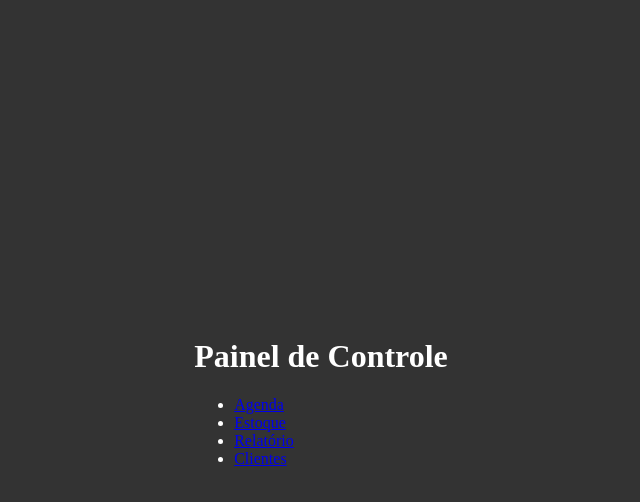
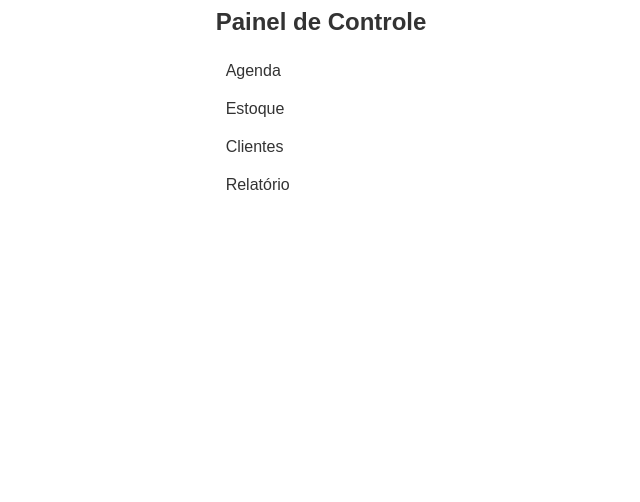
Before and after one commit to ClemarPiccini/Barber-Controller-Front, a React (Create React App) app: page /dashboard in a window 1280 px wide. Shown: the top 502 px of the page, without its empty margins (319-959 px from the left). Built offline with nearby package versions, Linux system fonts and the light colour scheme.

Commit message:
att pages

```diff
--- a/public/index.html
+++ b/public/index.html
@@ -1,43 +1,23 @@
 <!DOCTYPE html>
-<html lang="en">
+<html lang="pt-Br">
+
   <head>
+
     <meta charset="utf-8" />
     <link rel="icon" href="%PUBLIC_URL%/favicon.ico" />
     <meta name="viewport" content="width=device-width, initial-scale=1" />
     <meta name="theme-color" content="#000000" />
-    <meta
-      name="description"
-      content="Web site created using create-react-app"
-    />
+    <meta name="description" content="Web site created using create-react-app" />
     <link rel="apple-touch-icon" href="%PUBLIC_URL%/logo192.png" />
-    <!--
-      manifest.json provides metadata used when your web app is installed on a
-      user's mobile device or desktop. See https://developers.google.com/web/fundamentals/web-app-manifest/
-    -->
     <link rel="manifest" href="%PUBLIC_URL%/manifest.json" />
-    <!--
-      Notice the use of %PUBLIC_URL% in the tags above.
-      It will be replaced with the URL of the `public` folder during the build.
-      Only files inside the `public` folder can be referenced from the HTML.
 
-      Unlike "/favicon.ico" or "favicon.ico", "%PUBLIC_URL%/favicon.ico" will
-      work correctly both with client-side routing and a non-root public URL.
-      Learn how to configure a non-root public URL by running `npm run build`.
-    -->
-    <title>React App</title>
+    <title>Barber Controller</title>
+
   </head>
+
   <body>
     <noscript>You need to enable JavaScript to run this app.</noscript>
     <div id="root"></div>
-    <!--
-      This HTML file is a template.
-      If you open it directly in the browser, you will see an empty page.
+  </body>
 
-      You can add webfonts, meta tags, or analytics to this file.
-      The build step will place the bundled scripts into the <body> tag.
-
-      To begin the development, run `npm start` or `yarn start`.
-      To create a production bundle, use `npm run build` or `yarn build`.
-    -->
-  </body>
 </html>
--- a/src/ pages/Agenda.jsx
+++ b/src/ pages/Agenda.jsx
@@ -1,13 +1,54 @@
 import React from 'react';
 import './styles.css';
+import { useState } from 'react';
 
 function Agenda() {
+  const [compromissos, setCompromissos] = useState([]);
+
+  function criarCompromisso(titulo, data, hora) {
+    const novoCompromisso = {
+      titulo,
+      data,
+      hora
+    };
+
+    setCompromissos([...compromissos, novoCompromisso]);
+  }
+
+  function editarCompromisso(id, titulo, data, hora) {
+    const compromisso = compromissos.find(compromisso => compromisso.id === id);
+
+    compromisso.titulo = titulo;
+    compromisso.data = data;
+    compromisso.hora = hora;
+
+    setCompromissos([...compromissos.filter(compromisso => compromisso.id !== id), compromisso]);
+  }
+
+  function excluirCompromisso(id) {
+    setCompromissos(compromissos.filter(compromisso => compromisso.id !== id));
+  }
+
   return (
     <div>
-      <h1> Agenda </h1>
+      <h1>Agenda</h1>
       <ul>
-
+        {compromissos.map((compromisso, i) => (
+          <li key={i}>
+            <strong>{compromisso.titulo}</strong>
+            <p>{compromisso.data}</p>
+            <p>{compromisso.hora}</p>
+            <button onClick={() => editarCompromisso(compromisso.id, compromisso.titulo, compromisso.data, compromisso.hora)}>Editar</button>
+            <button onClick={() => excluirCompromisso(compromisso.id)}>Excluir</button>
+          </li>
+        ))}
       </ul>
+      <form onSubmit={e => e.preventDefault()}>
+        <input type="text" placeholder="Título" />
+        <input type="date" placeholder="Data" />
+        <input type="time" placeholder="Hora" />
+        <button type="submit">Criar</button>
+      </form>
     </div>
   );
 }
--- a/src/ pages/Clientes.jsx
+++ b/src/ pages/Clientes.jsx
@@ -1,13 +1,54 @@
 import React from 'react';
 import './styles.css';
+import { useState } from 'react';
 
 function Clientes() {
+  const [clientes, setClientes] = useState([]);
+
+  function criarCliente(nome, telefone, email) {
+    const novoCliente = {
+      nome,
+      telefone,
+      email
+    };
+
+    setClientes([...clientes, novoCliente]);
+  }
+
+  function editarCliente(id, nome, telefone, email) {
+    const cliente = clientes.find(cliente => cliente.id === id);
+
+    cliente.nome = nome;
+    cliente.telefone = telefone;
+    cliente.email = email;
+
+    setClientes([...clientes.filter(cliente => cliente.id !== id), cliente]);
+  }
+
+  function excluirCliente(id) {
+    setClientes(clientes.filter(cliente => cliente.id !== id));
+  }
+
   return (
     <div>
       <h1>Clientes</h1>
       <ul>
-
+        {clientes.map((cliente, i) => (
+          <li key={i}>
+            <strong>{cliente.nome}</strong>
+            <p>{cliente.telefone}</p>
+            <p>{cliente.email}</p>
+            <button onClick={() => editarCliente(cliente.id, cliente.nome, cliente.telefone, cliente.email)}>Editar</button>
+            <button onClick={() => excluirCliente(cliente.id)}>Excluir</button>
+          </li>
+        ))}
       </ul>
+      <form onSubmit={e => e.preventDefault()}>
+        <input type="text" placeholder="Nome" />
+        <input type="text" placeholder="Telefone" />
+        <input type="text" placeholder="Email" />
+        <button type="submit">Criar</button>
+      </form>
     </div>
   );
 }
--- a/src/ pages/Dashboard.jsx
+++ b/src/ pages/Dashboard.jsx
@@ -1,17 +1,20 @@
 import React from 'react';
-import { Link } from 'react-router-dom';
 import './styles.css';
 
 function Dashboard() {
   return (
     <div>
       <h1>Painel de Controle</h1>
-      <ul>
-        <li><Link to="/agenda">Agenda</Link></li>
-        <li><Link to="/estoque">Estoque</Link></li>
-        <li><Link to="/relatorio">Relatório</Link></li>
-        <li><Link to="/clientes">Clientes</Link></li>
-      </ul>
+      <nav onClick={() => {
+        document.querySelector('nav').classList.toggle('open');
+      }}>
+        <ul>
+          <li><a href="agenda">Agenda</a></li>
+          <li><a href="estoque">Estoque</a></li>
+          <li><a href="clientes">Clientes</a></li>
+          <li><a href="relatorio">Relatório</a></li>
+        </ul>
+      </nav>
     </div>
   );
 }
--- a/src/ pages/Estoque.jsx
+++ b/src/ pages/Estoque.jsx
@@ -1,13 +1,50 @@
 import React from 'react';
 import './styles.css';
+import { useState } from 'react';
 
 function Estoque() {
+  const [produtos, setProdutos] = useState([]);
+
+  function criarProduto(nome, quantidade) {
+    const novoProduto = {
+      nome,
+      quantidade
+    };
+
+    setProdutos([...produtos, novoProduto]);
+  }
+
+  function editarProduto(id, nome, quantidade) {
+    const produto = produtos.find(produto => produto.id === id);
+
+    produto.nome = nome;
+    produto.quantidade = quantidade;
+
+    setProdutos([...produtos.filter(produto => produto.id !== id), produto]);
+  }
+
+  function excluirProduto(id) {
+    setProdutos(produtos.filter(produto => produto.id !== id));
+  }
+
   return (
     <div>
       <h1>Estoque</h1>
       <ul>
-
+        {produtos.map((produto, i) => (
+          <li key={i}>
+            <strong>{produto.nome}</strong>
+            <p>{produto.quantidade}</p>
+            <button onClick={() => editarProduto(produto.id, produto.nome, produto.quantidade)}>Editar</button>
+            <button onClick={() => excluirProduto(produto.id)}>Excluir</button>
+          </li>
+        ))}
       </ul>
+      <form onSubmit={e => e.preventDefault()}>
+        <input type="text" placeholder="Nome" />
+        <input type="number" placeholder="Quantidade" />
+        <button type="submit">Criar</button>
+      </form>
     </div>
   );
 }
--- a/src/ pages/Relatorio.jsx
+++ b/src/ pages/Relatorio.jsx
@@ -1,13 +1,38 @@
 import React from 'react';
 import './styles.css';
+import { useState } from 'react';
 
 function Relatorio() {
+  const [vendas, setVendas] = useState([]);
+  const [agendamentos, setAgendamentos] = useState([]);
+
+  function exportarRelatorio(tipoRelatorio, dataInicial, dataFinal) {
+    const dados = tipoRelatorio === "vendas" ? vendas : agendamentos;
+
+    const blob = new Blob([JSON.stringify(dados)], { type: "application/json" });
+
+    const link = document.createElement("a");
+    link.href = window.URL.createObjectURL(blob);
+    link.download = tipoRelatorio + ".json";
+
+    document.body.appendChild(link);
+    link.click();
+  }
+
   return (
     <div>
-      <h1>Relatorio</h1>
+      <h1>Relatório</h1>
       <ul>
-
+        <li>
+          <input type="radio" name="tipoRelatorio" value="vendas" checked /> Vendas
+        </li>
+        <li>
+          <input type="radio" name="tipoRelatorio" value="agendamentos" /> Agendamentos
+        </li>
       </ul>
+      <input type="date" placeholder="Data inicial" />
+      <input type="date" placeholder="Data final" />
+      <button onClick={() => exportarRelatorio(document.querySelector("input[name='tipoRelatorio']").value, document.querySelector("input[type='date'][name='dataInicial']").value, document.querySelector("input[type='date'][name='dataFinal']").value)}>Exportar</button>
     </div>
   );
 }
--- a/src/ pages/styles.css
+++ b/src/ pages/styles.css
@@ -1,27 +1,59 @@
-/* styles.css */
+body {
+  background-color: #fff;
+  font-family: sans-serif;
+  font-size: 16px;
 
-/* Estilos para o corpo da página */
-body {
-    margin: 0;
-    padding: 0;
-  }
+  display: flex;
+  justify-content: center;
+  align-items: center;
+}
 
-  /* Estilos para a página Home */
-  .App {
-    display: flex;
-    align-items: center;
-    justify-content: center;
-    min-height: 100vh; /* Garante que a página ocupe pelo menos 100% da altura da viewport */
-    background-color: #333; /* Cor de fundo escura */
-    color: white; /* Cor do texto */
-  }
+h1 {
+  color: #333;
+  font-size: 24px;
+  margin-top: 0;
+}
 
-/* Estilos para a página Dashboard */
-.Dashboard {
-  display: flex;
-  align-items: center;
-  justify-content: center;
-  min-height: 100vh;
-  background-color: #f0f0f0; /* Cor de fundo mais clara */
-  color: #333; /* Cor do texto */
+h2{
+  text-align:center ;
 }
+
+p {
+  text-align:center ;
+  margin-bottom: 10px;
+}
+
+input {
+  margin-top: auto;
+  width: 100%;
+  margin-bottom: 10px;
+}
+
+button {
+  background-color: #333;
+  color: #fff;
+  padding: 10px 20px;
+  border-radius: 5px;
+  cursor: pointer;
+}
+nav {
+  width: 200px;
+  height: 100%;
+  background-color: #fff;
+  border-radius: 5px;
+}
+
+ul {
+  list-style-type: none;
+  padding: 0;
+  margin: 0;
+}
+
+li {
+  padding: 10px;
+}
+
+a {
+  color: #333;
+  text-decoration: none;
+}
--- a/src/App.css
+++ /dev/null
@@ -1,38 +0,0 @@
-.App {
-  text-align: center;
-}
-
-.App-logo {
-  height: 40vmin;
-  pointer-events: none;
-}
-
-@media (prefers-reduced-motion: no-preference) {
-  .App-logo {
-    animation: App-logo-spin infinite 20s linear;
-  }
-}
-
-.App-header {
-  background-color: #282c34;
-  min-height: 100vh;
-  display: flex;
-  flex-direction: column;
-  align-items: center;
-  justify-content: center;
-  font-size: calc(10px + 2vmin);
-  color: white;
-}
-
-.App-link {
-  color: #61dafb;
-}
-
-@keyframes App-logo-spin {
-  from {
-    transform: rotate(0deg);
-  }
-  to {
-    transform: rotate(360deg);
-  }
-}
--- a/src/index.css
+++ /dev/null
@@ -1,13 +0,0 @@
-body {
-  margin: 0;
-  font-family: -apple-system, BlinkMacSystemFont, 'Segoe UI', 'Roboto', 'Oxygen',
-    'Ubuntu', 'Cantarell', 'Fira Sans', 'Droid Sans', 'Helvetica Neue',
-    sans-serif;
-  -webkit-font-smoothing: antialiased;
-  -moz-osx-font-smoothing: grayscale;
-}
-
-code {
-  font-family: source-code-pro, Menlo, Monaco, Consolas, 'Courier New',
-    monospace;
-}
```
Also changed, not shown: public/manifest.json, src/ pages/Home.jsx (line endings or trailing spaces), src/logo.jpeg (added), 1 other file (tests, documents, lock files or other folders).
